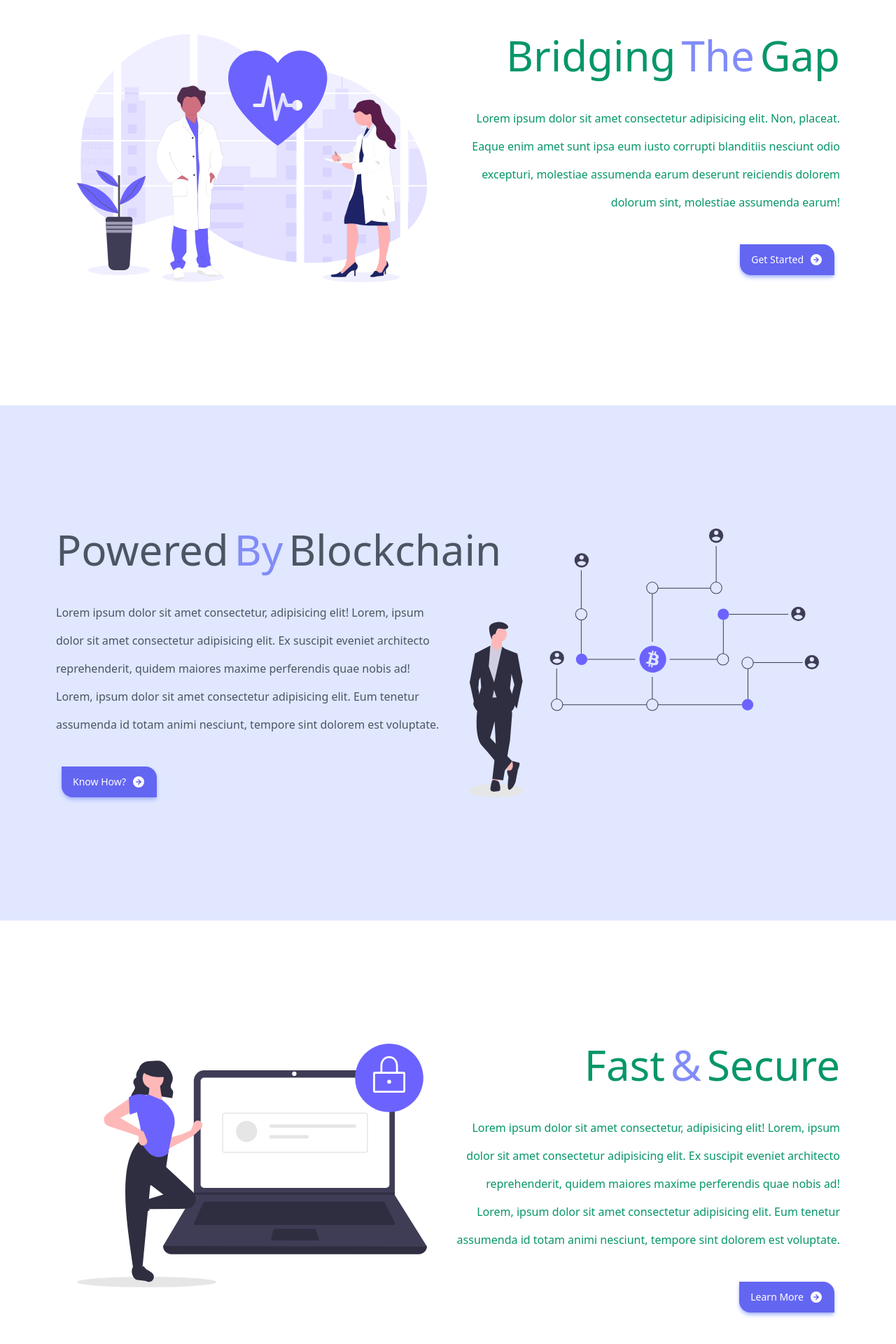
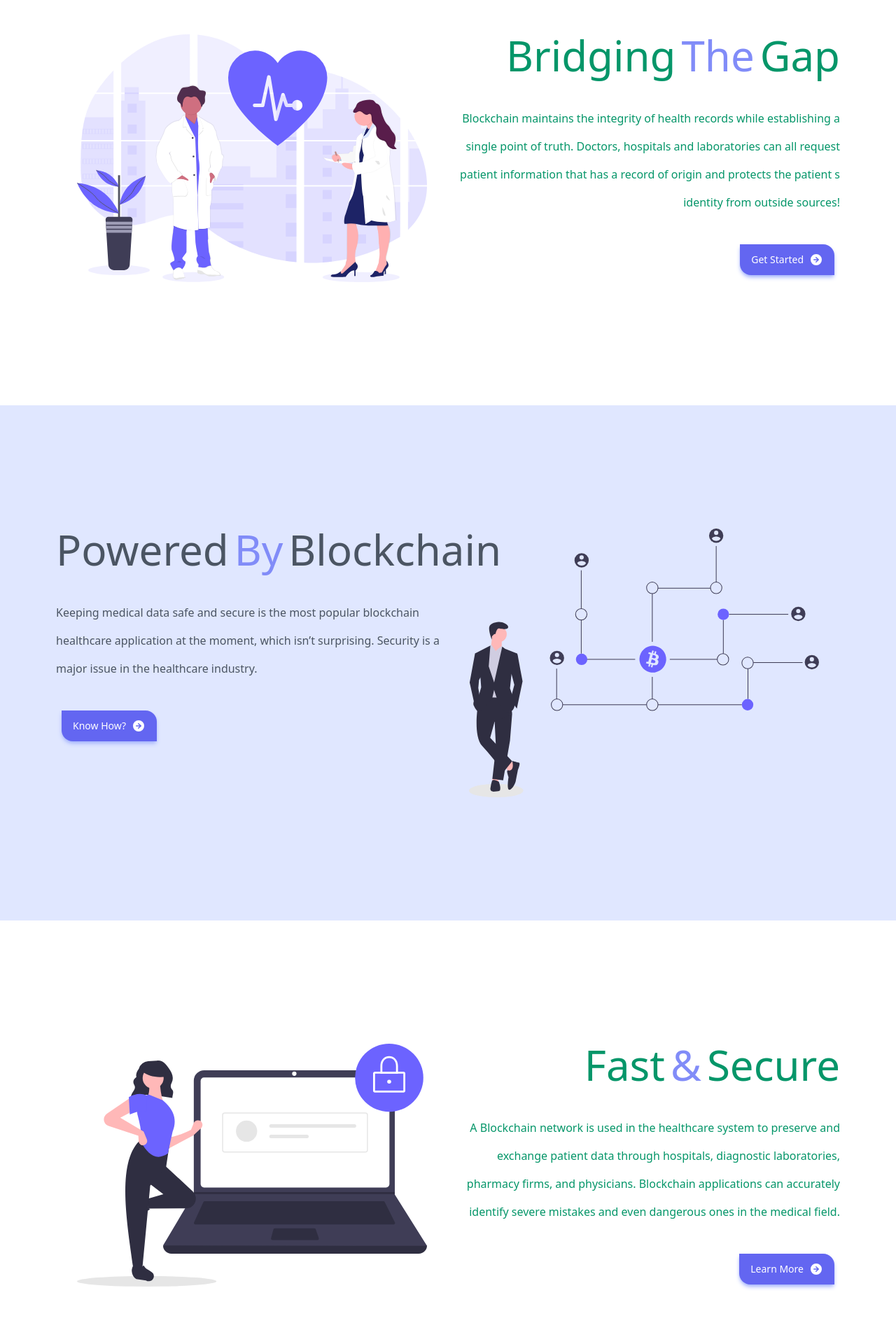
Before and after one commit to McTechie/Syrus_Web3_Nextwave, a Next.js app in the folder client/: page / in a window 1280 px wide. Shown: the part 188-2108 px from the top of the page at 70% size. Built offline with nearby package versions, Linux system fonts and the light colour scheme.

Commit message:
feat: update dummy text for landing page

```diff
--- a/client/src/pages/index.tsx
+++ b/client/src/pages/index.tsx
@@ -10,7 +10,7 @@ const Home: NextPage = () => {
     <BaseLayout>
       <Section
         title='Bridging The Gap'
-        content='Lorem ipsum dolor sit amet consectetur adipisicing elit. Non, placeat. Eaque enim amet sunt ipsa eum iusto corrupti blanditiis nesciunt odio excepturi, molestiae assumenda earum deserunt reiciendis dolorem dolorum sint, molestiae assumenda earum!'
+        content='Blockchain maintains the integrity of health records while establishing a single point of truth. Doctors, hospitals and laboratories can all request patient information that has a record of origin and protects the patient s identity from outside sources!'
         imgPath='/home/section1.svg'
         btnText='Get Started'
         link='/login'
@@ -18,7 +18,7 @@ const Home: NextPage = () => {
 
       <Section
         title='Powered By Blockchain'
-        content='Lorem ipsum dolor sit amet consectetur, adipisicing elit! Lorem, ipsum dolor sit amet consectetur adipisicing elit. Ex suscipit eveniet architecto reprehenderit, quidem maiores maxime perferendis quae nobis ad! Lorem, ipsum dolor sit amet consectetur adipisicing elit. Eum tenetur assumenda id totam animi nesciunt, tempore sint dolorem est voluptate.'
+        content='Keeping medical data safe and secure is the most popular blockchain healthcare application at the moment, which isn’t surprising. Security is a major issue in the healthcare industry.'
         imgPath='/home/section2.svg'
         btnText='Know How?'
         link='/about'
@@ -27,7 +27,7 @@ const Home: NextPage = () => {
 
       <Section
         title='Fast & Secure'
-        content='Lorem ipsum dolor sit amet consectetur, adipisicing elit! Lorem, ipsum dolor sit amet consectetur adipisicing elit. Ex suscipit eveniet architecto reprehenderit, quidem maiores maxime perferendis quae nobis ad! Lorem, ipsum dolor sit amet consectetur adipisicing elit. Eum tenetur assumenda id totam animi nesciunt, tempore sint dolorem est voluptate.'
+        content='A Blockchain network is used in the healthcare system to preserve and exchange patient data through hospitals, diagnostic laboratories, pharmacy firms, and physicians. Blockchain applications can accurately identify severe mistakes and even dangerous ones in the medical field.'
         imgPath='/home/section3.svg'
         btnText='Learn More'
         link='/about'
```
